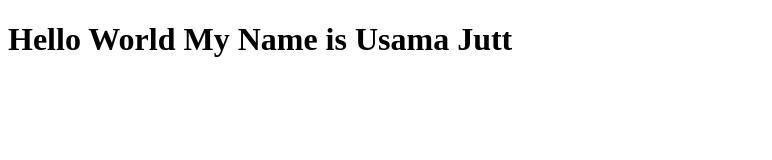
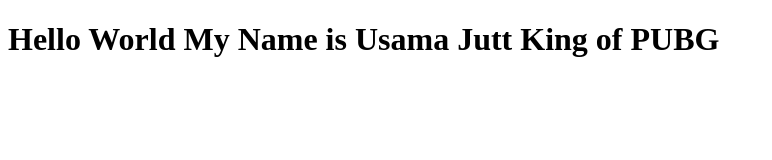
Before and after one commit to 03127346118/Bootcamp-2020-1st-June, a plain HTML site: page index.html in a window 1280 px wide. Shown: the whole page, without its empty margins (0-772 px from the left). Drawn offline with Linux system fonts and the light colour scheme.

Commit message:
Update index.html

```diff
--- a/index.html
+++ b/index.html
@@ -6,6 +6,6 @@
   <title>Document</title>
 </head>
 <body>
-  <h1> Hello World My Name is Usama Jutt</h1>
+  <h1> Hello World My Name is Usama Jutt King of PUBG</h1>
 </body>
 </html>
```
